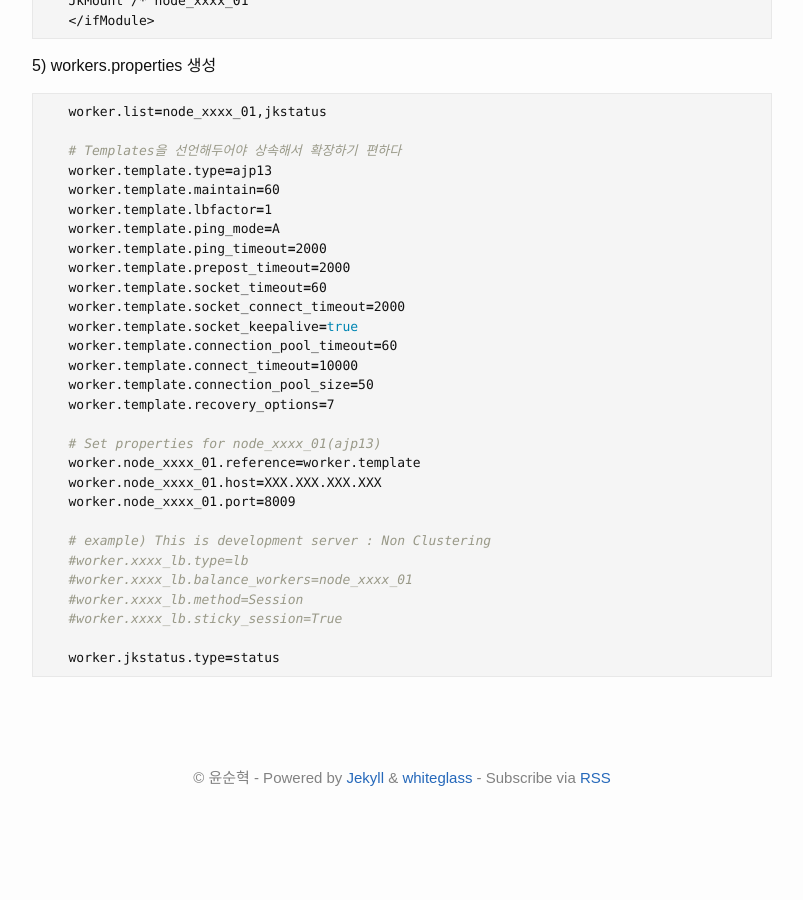
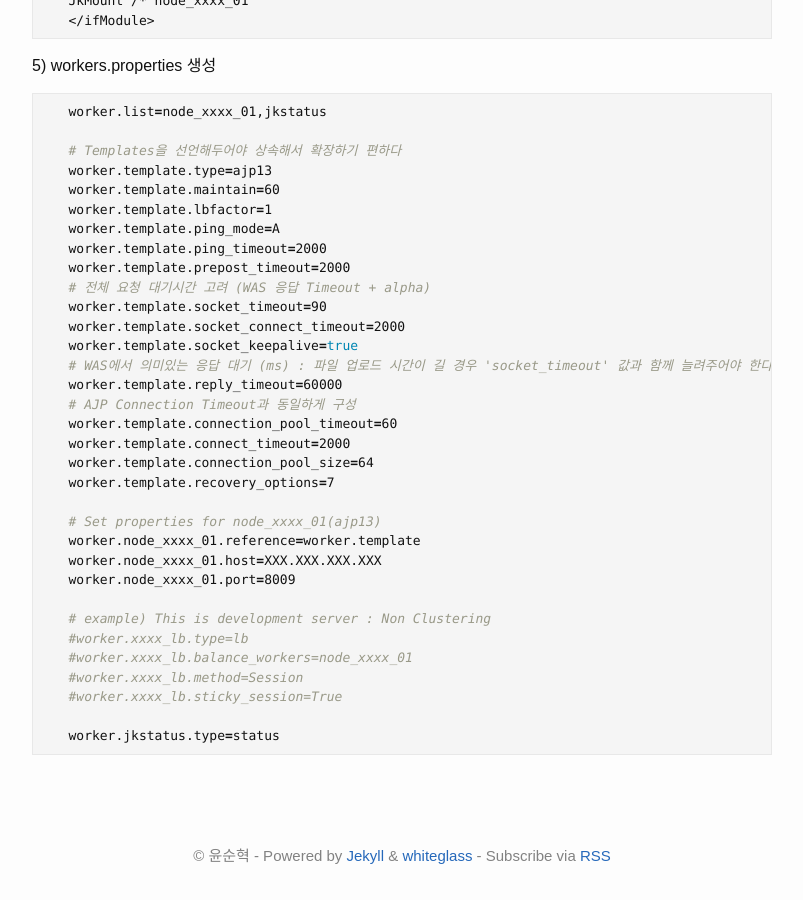
Before and after one commit to SoonhyukYoon/soonhyukyoon.github.io, a Jekyll site: the page built from _posts/2016-05-12-WebServer-Apache_HTTPD.md, in a window 1280 px wide and 900 px high, scrolled down 7562 px. Shown: the whole window, without its empty margins (238-1041 px from the left). Built offline with Jekyll 4.4.1, drawn with Linux system fonts in a browser that asks for light colours; before the commit the page ends 8396 px from its top, so only the background shows below that.

Commit message:
포스트 설명 추가

```diff
--- a/_posts/2016-05-12-WebServer-Apache_HTTPD.md
+++ b/_posts/2016-05-12-WebServer-Apache_HTTPD.md
@@ -422,12 +422,16 @@ published: true
    worker.template.ping_mode=A
    worker.template.ping_timeout=2000
    worker.template.prepost_timeout=2000
-   worker.template.socket_timeout=60
+   # 전체 요청 대기시간 고려 (WAS 응답 Timeout + alpha)
+   worker.template.socket_timeout=90
    worker.template.socket_connect_timeout=2000
    worker.template.socket_keepalive=true
+   # WAS에서 의미있는 응답 대기 (ms) : 파일 업로드 시간이 길 경우 'socket_timeout' 값과 함께 늘려주어야 한다.
+   worker.template.reply_timeout=60000
+   # AJP Connection Timeout과 동일하게 구성
    worker.template.connection_pool_timeout=60
-   worker.template.connect_timeout=10000
-   worker.template.connection_pool_size=50
+   worker.template.connect_timeout=2000
+   worker.template.connection_pool_size=64
    worker.template.recovery_options=7
 
    # Set properties for node_xxxx_01(ajp13)
```
